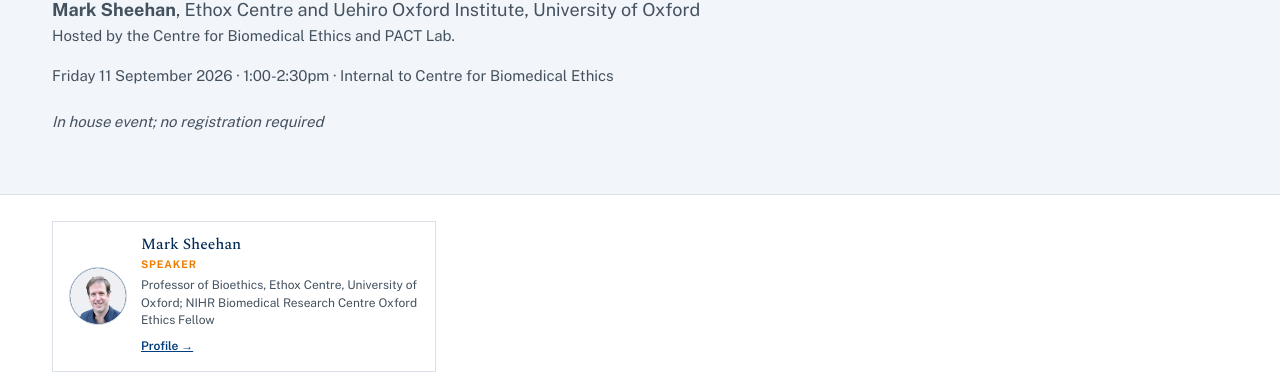
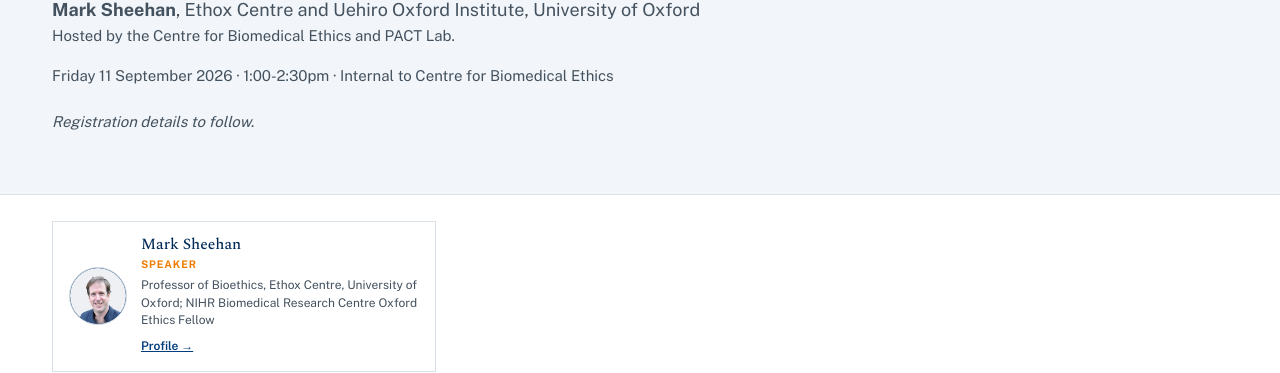
Before and after one commit to earp-lab/pact-lab, a Jekyll site: the page built from _events/sheehan-representation.md, in a window 1280 px wide and 900 px high. Shown: the part 303-676 px from the top of the window. Built offline with Jekyll 4.4.1, drawn with Linux system fonts in a browser that asks for light colours.

Commit message:
Update sheehan-representation.md

```diff
--- a/_events/sheehan-representation.md
+++ b/_events/sheehan-representation.md
@@ -7,8 +7,6 @@
 location: "Internal to Centre for Biomedical Ethics"
 host: "Hosted by the Centre for Biomedical Ethics and PACT Lab."
 blurb: "An internal seminar for the Centre for Biomedical Ethics. Not open to the public. A standalone paper applying distinctions from political philosophy to patient and public involvement."
-registration: ""
-registration_note: "In house event; no registration required"
 speakers:
   - name: "Mark Sheehan"
     photo: "people/mark-sheehan.jpg"
```
